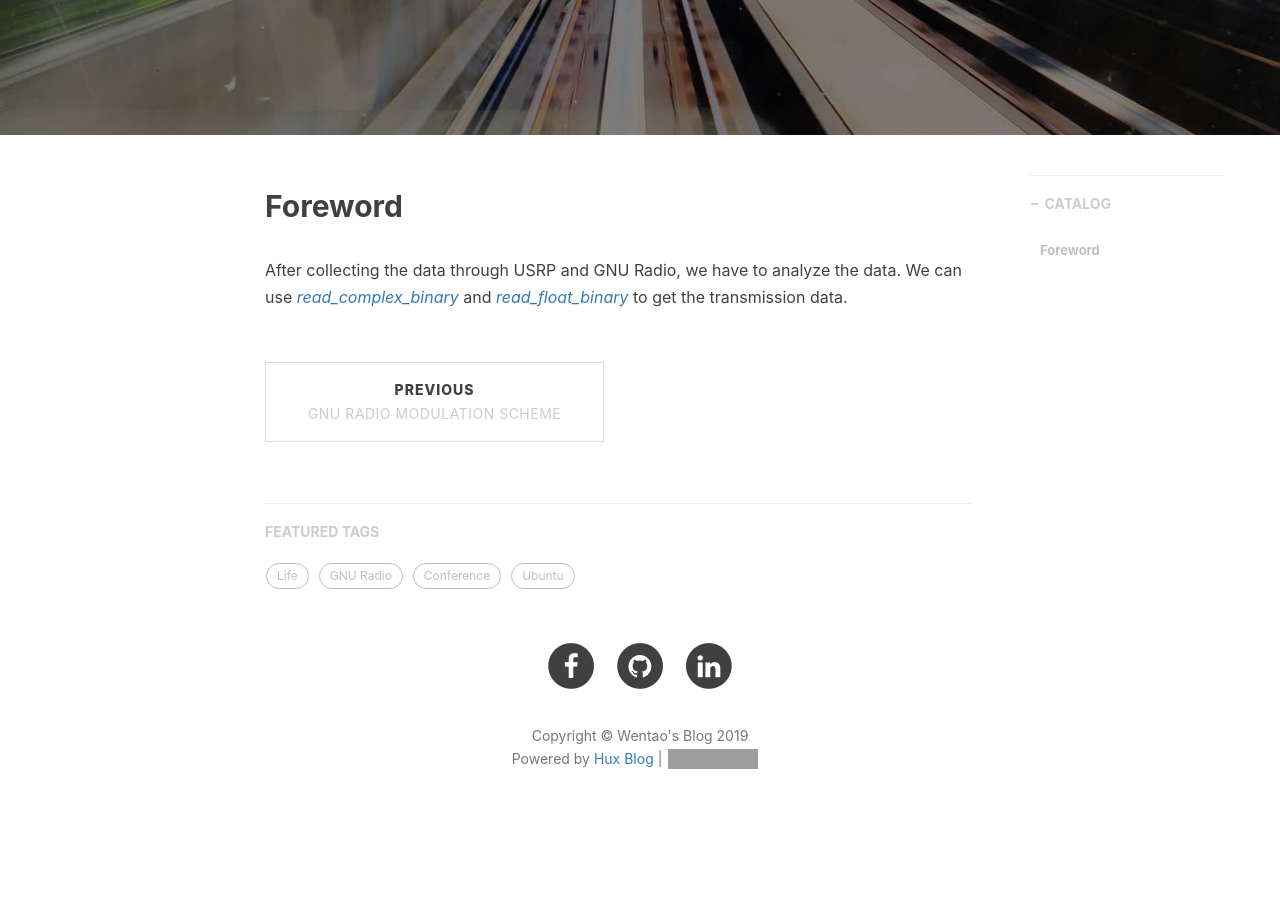
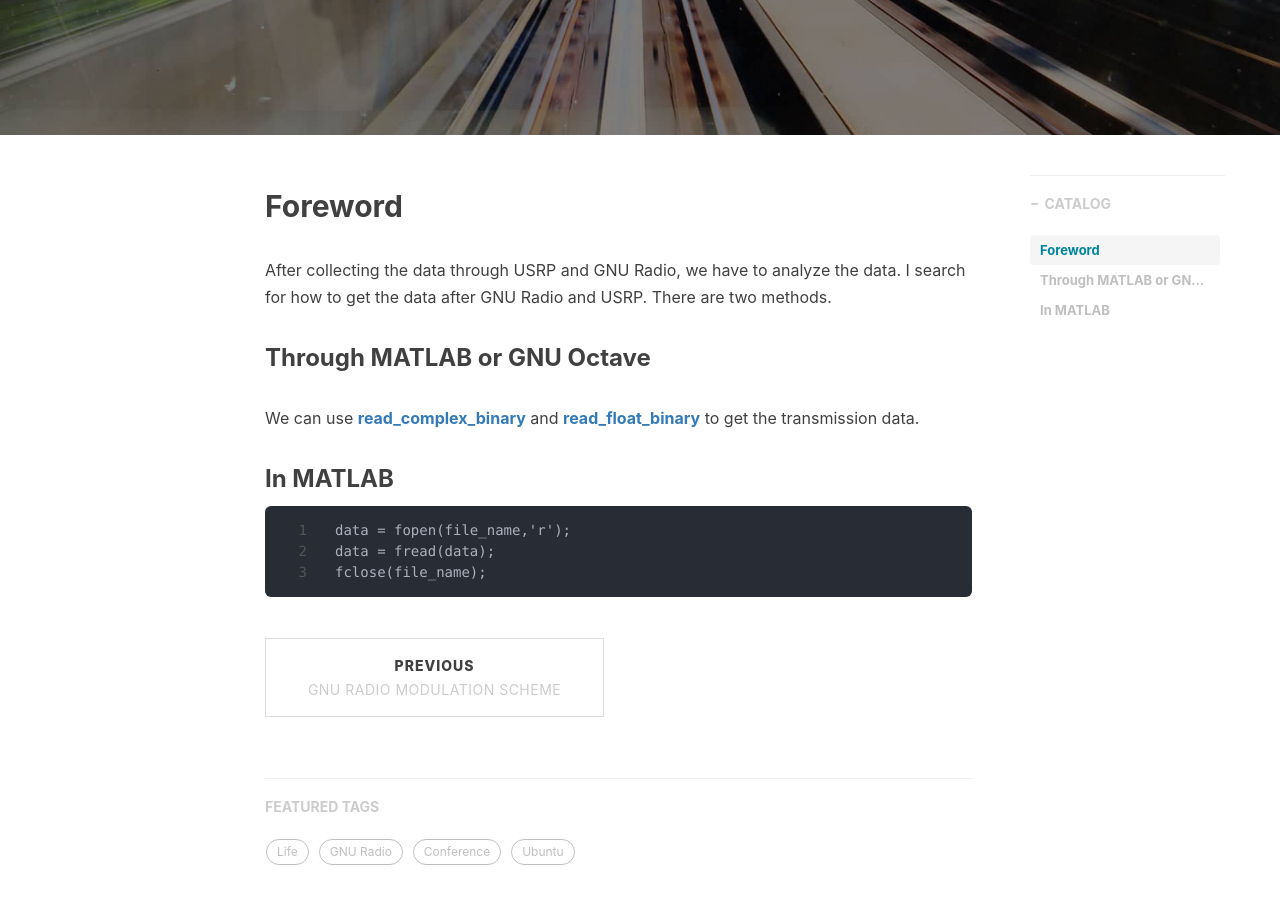
Before and after one commit to csxmt123/zhouwt612.github.io, a Jekyll site: the page built from _posts/2019-11-05-GNU Radio data analysis.md, in a window 1280 px wide and 900 px high, scrolled down 448 px. Built offline with Jekyll 4.4.1, drawn with Linux system fonts in a browser that asks for light colours; nearby versions of some CDN libraries; comment, search, counter and statistics services are not loaded; before the commit the page ends 1311 px from its top, so only the background shows below that; grey boxes are pictures that could not be loaded.

Commit message:
Update 2019-11-05-GNU Radio data analysis.md

````diff
--- a/_posts/2019-11-05-GNU Radio data analysis.md
+++ b/_posts/2019-11-05-GNU Radio data analysis.md
@@ -12,4 +12,16 @@ tags:
 
 ## Foreword
 After collecting the data through USRP and GNU Radio, we have to analyze the data.
-We can use [*read_complex_binary*](https://github.com/zhouwt612/MI-communication-Implement/blob/master/Data%20capture/read_complex_binary.m) and [*read_float_binary*](https://github.com/zhouwt612/MI-communication-Implement/blob/master/Data%20capture/read_float_binary.m) to get the transmission data.
+I search for how to get the data after GNU Radio and USRP.
+There are two methods.
+
+### Through MATLAB or GNU Octave
+We can use [**read_complex_binary**](https://github.com/zhouwt612/MI-communication-Implement/blob/master/Data%20capture/read_complex_binary.m) and [**read_float_binary**](https://github.com/zhouwt612/MI-communication-Implement/blob/master/Data%20capture/read_float_binary.m) to get the transmission data.
+
+### In MATLAB
+
+```
+data = fopen(file_name,'r');
+data = fread(data);
+fclose(file_name);
+```
````
